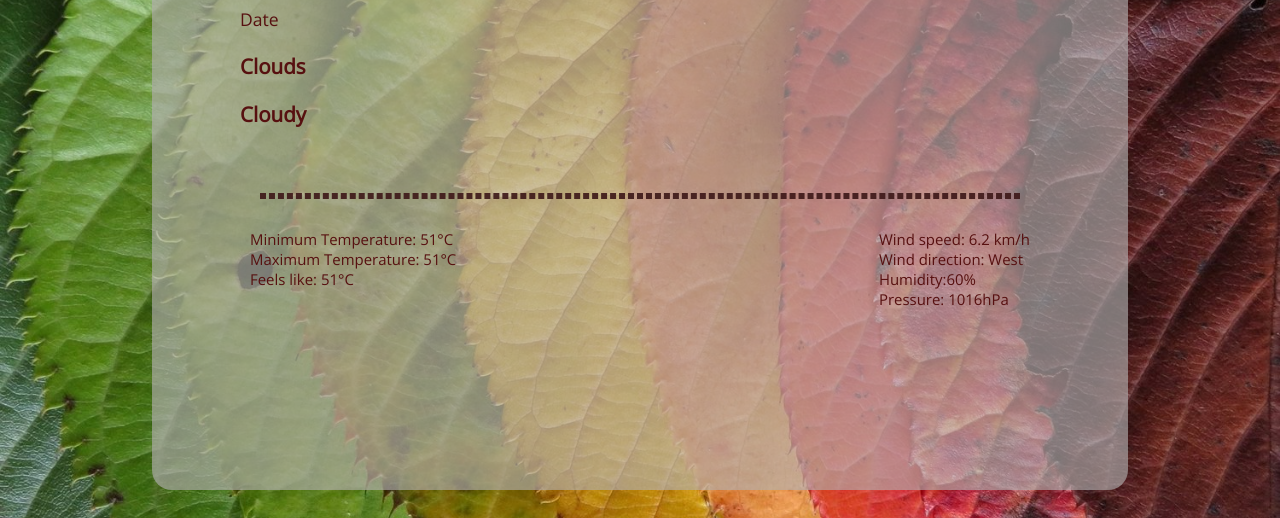
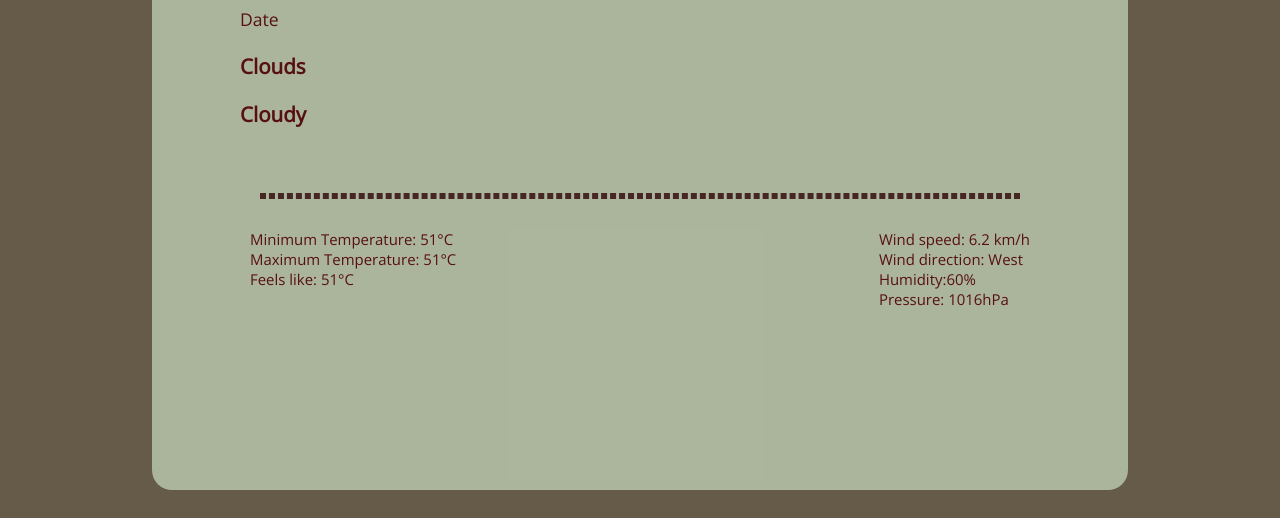
Before and after one commit to NigarSalayeva/weatherapp, a plain HTML site: page index.html in a window 1280 px wide. Shown: the part 282-800 px from the top of the page. Drawn offline with nearby package versions, Linux system fonts and the light colour scheme; no server answers.

Commit message:
Update style.css

```diff
--- a/style.css
+++ b/style.css
@@ -3,9 +3,9 @@ body{
     margin: 0;
     justify-content: center;
     align-items: center;
-    background-color: floralwhite;
+    background-color: #665A48;
     height: 90vh;
-    background-image: url("leaves+change.jpeg");
+    background-image: url("");
     background-size: 100%;
     font-family: 'Open Sans', sans-serif;
     font-size: 110%;
@@ -17,7 +17,7 @@ hr{
 }
 
 .card{
-    background-color: rgba(179, 176, 176, 0.645);
+    background-color: #c8dbbeb5;
     padding: 5em;
     border-radius: 20px;
     max-width: 800px;
```
